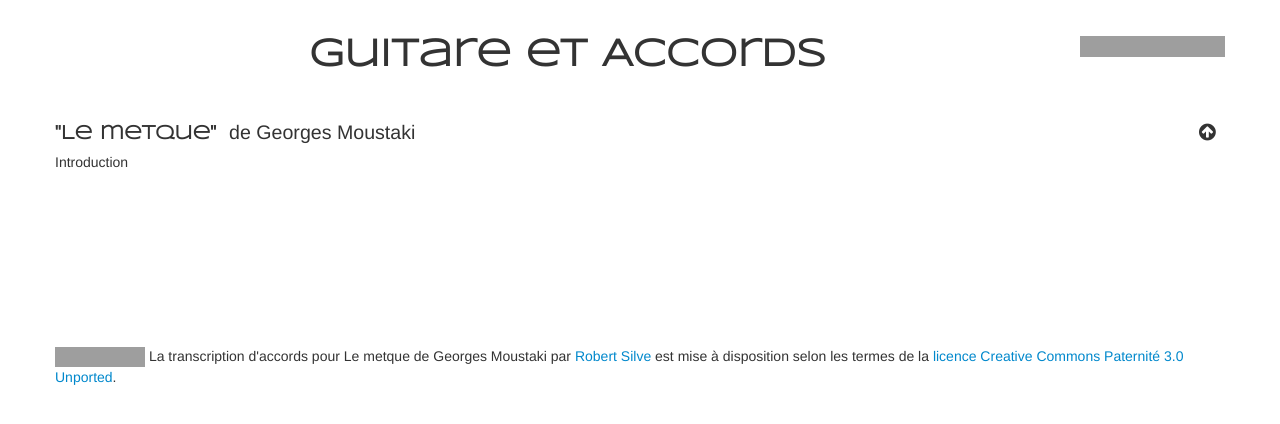
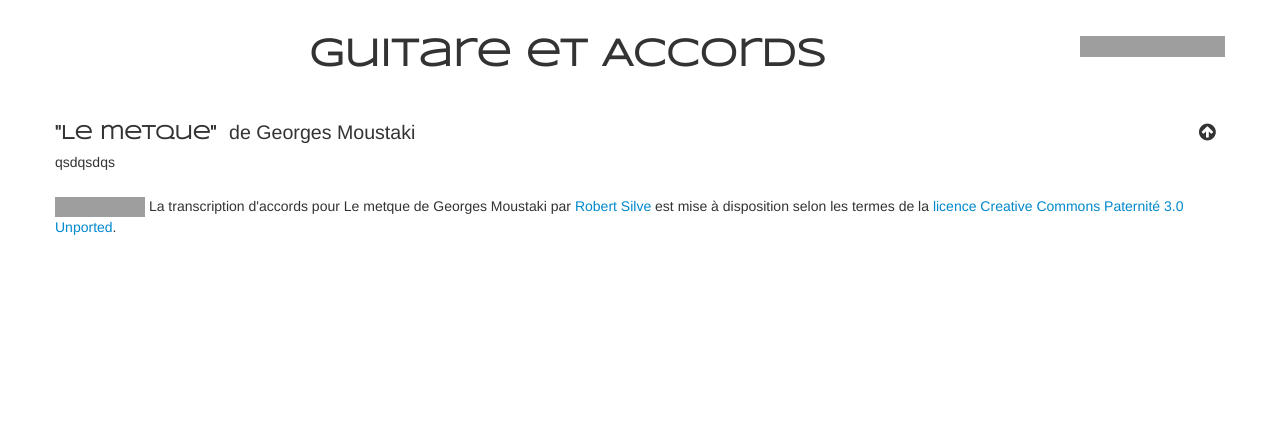
Before and after one commit to rsilve/Partitions, a Jekyll site: the page built from _posts/1000-01-01-exemple.md, in a window 1280 px wide, cut to the strip 0-424 px from the top of the page. Built offline with Jekyll 4.4.1, drawn with Linux system fonts in a browser that asks for light colours; grey boxes are pictures that could not be loaded.

Commit message:
Update 1000-01-01-exemple.md
fix

```diff
--- a/_posts/1000-01-01-exemple.md
+++ b/_posts/1000-01-01-exemple.md
@@ -5,8 +5,4 @@ author: Georges Moustaki
 category: undefined
 ---
 
-
-Introduction
-<canvas class="chords">
-A | % | % | %|
-</canvas>
+qsdqsdqs
```
